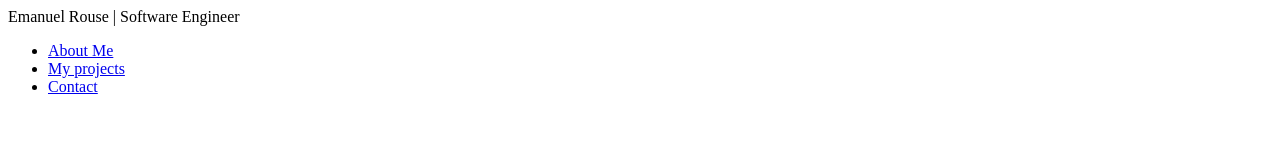
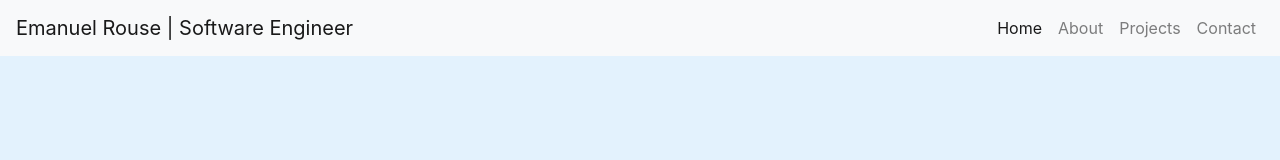
Before and after one commit to emanuelrouse/dev-site, a plain HTML site: page index.html in a window 1280 px wide. Drawn offline with nearby package versions, Linux system fonts and the light colour scheme.

Commit message:
updated to bootstrap project

```diff
--- a/css/styles.css
+++ b/css/styles.css
@@ -0,0 +1,20 @@
+* {
+  box-sizing: border-box;
+}
+
+body,
+html {
+  height: 100%;
+  width: 100%;
+  font-size: 100%;
+  background-color: #e3f2fd;
+}
+
+body {
+  margin: 0;
+  padding: 0;
+}
+
+/* Base Styles */
+
+/* Navigation */
--- a/index.html
+++ b/index.html
@@ -1,30 +1,73 @@
 <!DOCTYPE html>
 <html lang="en">
   <head>
+    <meta charset="utf-8" />
+    <meta
+      name="viewport"
+      content="width=device-width, initial-scale=1, shrink-to-fit=no"
+    />
+    <!-- Bootstrap -->
+    <link
+      rel="stylesheet"
+      href="https://cdn.jsdelivr.net/npm/bootstrap@4.0.0/dist/css/bootstrap.min.css"
+      integrity="sha384-Gn5384xqQ1aoWXA+058RXPxPg6fy4IWvTNh0E263XmFcJlSAwiGgFAW/dAiS6JXm"
+      crossorigin="anonymous"
+    />
+
+    <link rel="stylesheet" href="./css/styles.css" />
     <title>Emanuel Rouse | Dev Portfolio</title>
   </head>
   <body>
-    <header class="header">
-      <div class="logo">Emanuel Rouse | Software Engineer</div>
-      <nav class="nav">
-        <ul>
-          <li class="active">
-            <a href="#about">About Me</a>
-          </li>
-          <li>
-            <a href="#projects">My projects</a>
-          </li>
-          <li>
-            <a href="#contact">Contact</a>
-          </li>
-        </ul>
+
+      <nav class="navbar navbar-expand-lg navbar-light bg-light fixed-top">
+        <a class="navbar-brand" href="#">Emanuel Rouse | Software Engineer</a>
+        <button
+          class="navbar-toggler"
+          type="button"
+          data-toggle="collapse"
+          data-target="#navbarSupportedContent"
+          aria-controls="navbarSupportedContent"
+          aria-expanded="false"
+          aria-label="Toggle navigation"
+        >
+          <span class="navbar-toggler-icon"></span>
+        </button>
+
+        <div class="collapse navbar-collapse" id="navbarSupportedContent">
+          <ul class="navbar-nav ml-auto">
+            <li class="nav-item active">
+              <a class="nav-link" href="#"
+                >Home <span class="sr-only">(current)</span></a
+              >
+            </li>
+            <li class="nav-item">
+              <a class="nav-link" href="#about">About</a>
+            </li>
+            <li class="nav-item">
+              <a class="nav-link" href="#projects">Projects</a>
+            </li>
+            <li class="nav-item">
+              <a class="nav-link" href="#contact">Contact</a>
+            </li>
+          </form>
+        </div>
       </nav>
-    </header>
-    <div class="container">
-      <section id="about" class="about-section"></section>
-      <section id="projects" class="projects-section hidden"></section>
-      <section id="contact" class="contact-seciton hidden"></section>
-    </div>
-    <footer></footer>
+
+
+    <script
+      src="https://code.jquery.com/jquery-3.2.1.slim.min.js"
+      integrity="sha384-KJ3o2DKtIkvYIK3UENzmM7KCkRr/rE9/Qpg6aAZGJwFDMVNA/GpGFF93hXpG5KkN"
+      crossorigin="anonymous"
+    ></script>
+    <script
+      src="https://cdn.jsdelivr.net/npm/popper.js@1.12.9/dist/umd/popper.min.js"
+      integrity="sha384-ApNbgh9B+Y1QKtv3Rn7W3mgPxhU9K/ScQsAP7hUibX39j7fakFPskvXusvfa0b4Q"
+      crossorigin="anonymous"
+    ></script>
+    <script
+      src="https://cdn.jsdelivr.net/npm/bootstrap@4.0.0/dist/js/bootstrap.min.js"
+      integrity="sha384-JZR6Spejh4U02d8jOt6vLEHfe/JQGiRRSQQxSfFWpi1MquVdAyjUar5+76PVCmYl"
+      crossorigin="anonymous"
+    ></script>
   </body>
 </html>
```
